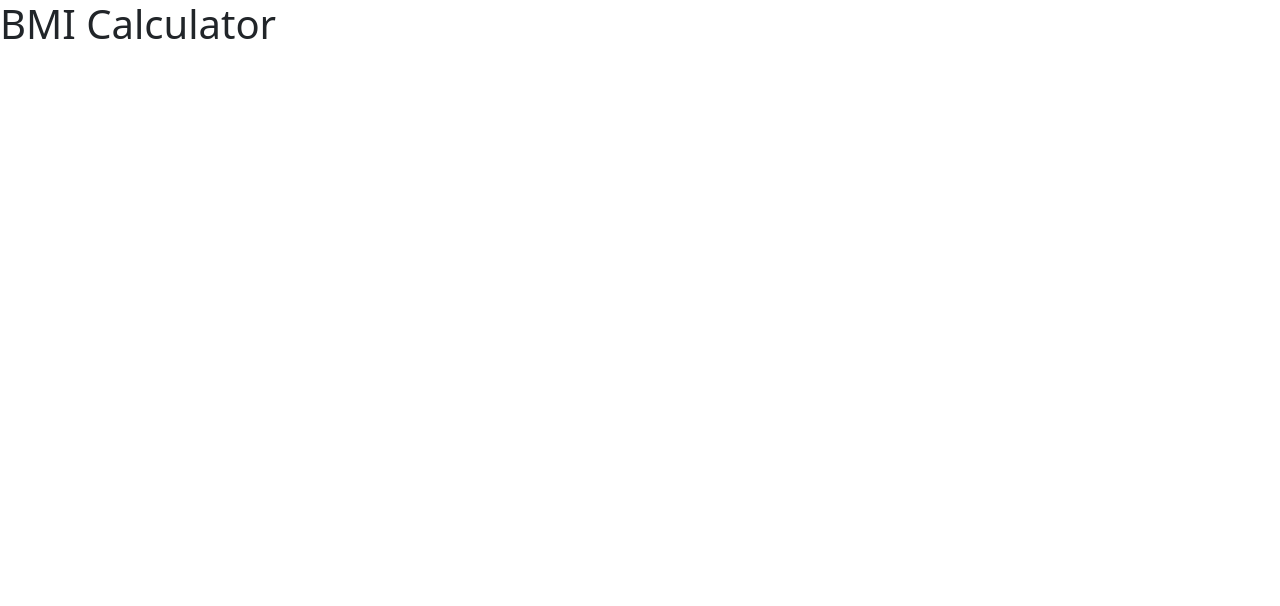
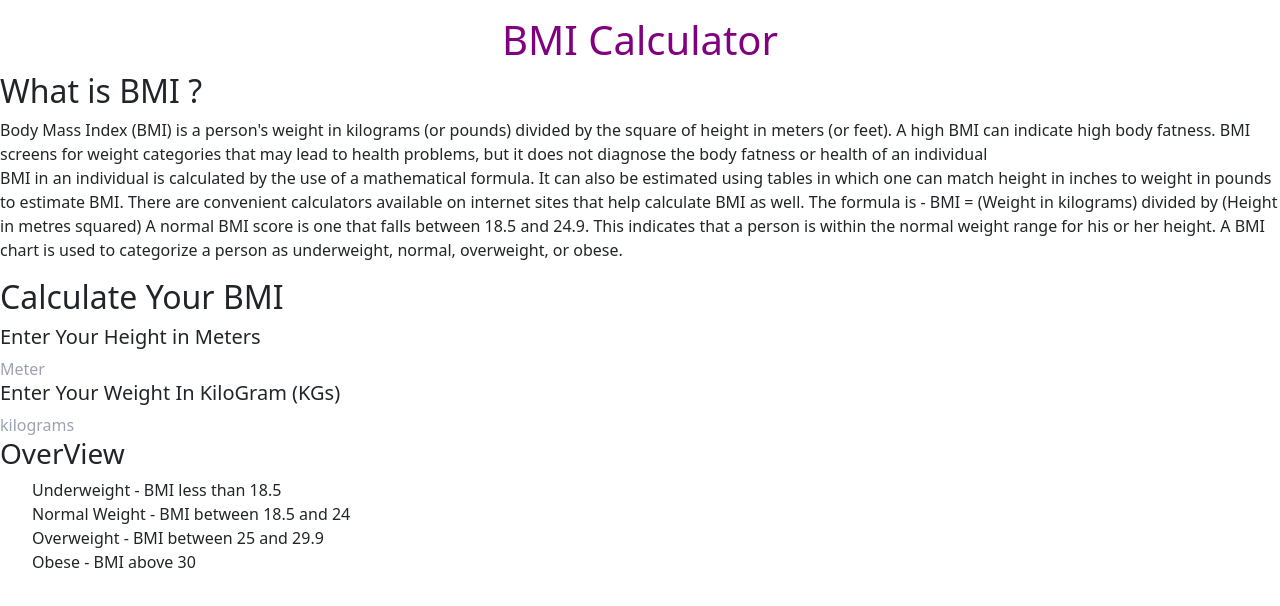
Before and after one commit to PunitMudgal/BMI_calculator, a React (Create React App) app: page / in a window 1280 px wide. Shown: the top 606 px of the page. Built offline with nearby package versions, Linux system fonts and the light colour scheme.

Commit message:
feat: html structure

```diff
--- a/package.json
+++ b/package.json
@@ -38,7 +38,6 @@
   },
   "devDependencies": {
     "autoprefixer": "^10.4.12",
-    "postcss": "^8.4.18",
-    "tailwindcss": "^3.1.8"
+    "postcss": "^8.4.18"
   }
 }
--- a/public/index.html
+++ b/public/index.html
@@ -13,7 +13,7 @@
 
     <link rel="manifest" href="%PUBLIC_URL%/manifest.json" />
 
-    <title>Focus</title>
+    <title>BMI Calculator</title>
    <link rel="stylesheet" href="	https://cdn.jsdelivr.net/npm/bootstrap@5.2.2/dist/css/bootstrap.min.css">
   </head>
   <body>
--- a/src/App.css
+++ b/src/App.css
@@ -16,6 +16,8 @@
   color: white;
 } */
 
-.App-link {
-  color: #61dafb;
+.heading{
+  color: purple;
+  text-align: center;
+  margin-top: 1rem;
 }
--- a/src/App.js
+++ b/src/App.js
@@ -1,9 +1,72 @@
-import React from 'react'
+import React from "react";
+import "./App.css";
 
 export default function App() {
   return (
     <div>
-      <h1>BMI Calculator</h1>
+      {/* heading */}
+      <h1 className="heading">BMI Calculator</h1>
+
+      {/* about mbi calculator  */}
+      <div className="about-bmi">
+        <h2 className="heading-2">What is BMI ?</h2>
+        <p className="paragraph">
+          Body Mass Index (BMI) is a person's weight in kilograms (or pounds)
+          divided by the square of height in meters (or feet). A high BMI can
+          indicate high body fatness. BMI screens for weight categories that may
+          lead to health problems, but it does not diagnose the body fatness or
+          health of an individual
+          <br />
+          BMI in an individual is calculated by the use of a mathematical
+          formula. It can also be estimated using tables in which one can match
+          height in inches to weight in pounds to estimate BMI. There are
+          convenient calculators available on internet sites that help calculate
+          BMI as well. The formula is - BMI = (Weight in kilograms) divided by
+          (Height in metres squared) A normal BMI score is one that falls
+          between 18.5 and 24.9. This indicates that a person is within the
+          normal weight range for his or her height. A BMI chart is used to
+          categorize a person as underweight, normal, overweight, or obese.
+        </p>
+      </div>
+
+      {/* bmi calculation area  */}
+      <div className="bmi-calculation-area">
+        <h2 className="heading-3">Calculate Your BMI</h2>
+
+        {/* height input in foot and inch  */}
+        <h5 className="height-heading">Enter Your Height in Meters</h5>
+        <input className="height-input" type="number" placeholder="Meter" />
+
+        {/* weight input in kg's  */}
+        <h5>Enter Your Weight In KiloGram (KGs) </h5>
+        <input className="weight-input" type="text" placeholder="kilograms" />
+      </div>
+
+      {/* overview list  */}
+      <div>
+        <h3 className="overview-heading">OverView</h3>
+        <ul className="overview-list-complete">
+          <li>
+            {" "}
+            <span className="weight-type">Underweight</span> - BMI less than 18.5
+          </li>
+
+          <li>
+            {" "}
+            <span className="weight-type">Normal Weight</span> - BMI between 18.5 and 24
+          </li>
+
+          <li>
+            {" "}
+            <span className="weight-type">Overweight</span> - BMI between 25 and 29.9
+          </li>
+
+          <li>
+            {" "}
+            <span className="weight-type">Obese</span> - BMI above 30
+          </li>
+        </ul>
+      </div>
     </div>
-  )
+  );
 }
```
Also changed, not shown: 1 other file (tests, documents, lock files or other folders).
